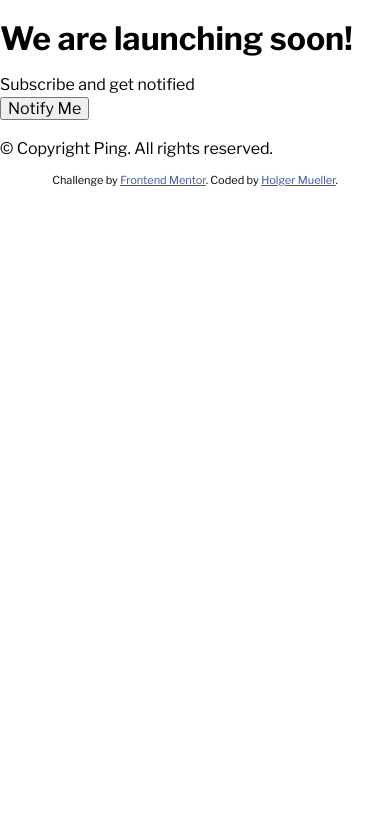
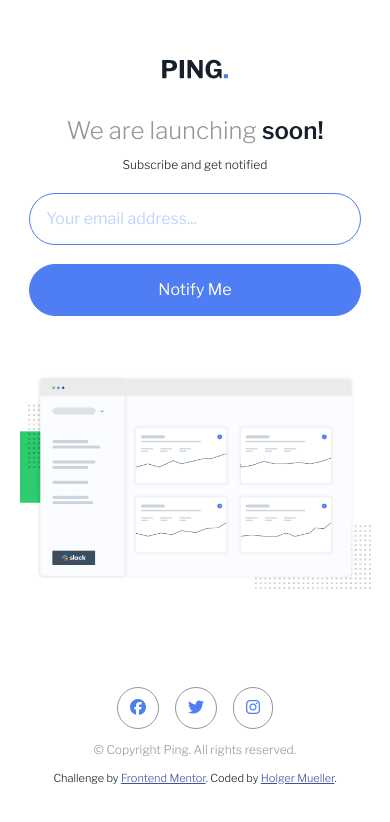
Before and after one commit to Holgermueller/ping-coming-soon-page, a plain HTML site: page index.html in a window 390 px wide. Drawn offline with nearby package versions, Linux system fonts and the light colour scheme.

Commit message:
finished mobile layout

```diff
--- a/index.html
+++ b/index.html
@@ -19,22 +19,59 @@
       rel="stylesheet"
     />
 
+    <script
+      src="https://kit.fontawesome.com/a338633f44.js"
+      crossorigin="anonymous"
+    ></script>
+
     <link rel="stylesheet" href="reset.css" />
     <link rel="stylesheet" href="styles.css" />
+
+    <script defer src="submit.js"></script>
 
     <title>Frontend Mentor | Ping coming soon page</title>
   </head>
   <body>
-    <h1>We are launching soon!</h1>
+    <main>
+      <img class="logo" src="images/logo.svg" alt="logo" />
 
-    <p>Subscribe and get notified</p>
+      <h1>We are launching <span>soon!</span></h1>
 
-    <button>Notify Me</button>
+      <p>Subscribe and get notified</p>
 
+      <form action="/">
+        <input
+          id="email"
+          type="email"
+          name="email"
+          placeholder="Your email address..."
+        />
+        <div id="messages"></div>
+        <button onclick="checkEmail(event)">Notify Me</button>
+      </form>
+
+      <img
+        class="demo-image"
+        src="images/illustration-dashboard.png"
+        alt="Example of how dashboard will look"
+      />
+    </main>
     <footer>
-      <p class="ping-footer-copy">
-        &copy; Copyright Ping. All rights reserved.
-      </p>
+      <div class="social-icons-container">
+        <a href="#" aria-label="Facebook profile"
+          ><i class="fa-brands fa-facebook"></i
+        ></a>
+
+        <a href="#" aria-label="Twitter profile"
+          ><i class="fa-brands fa-twitter"></i
+        ></a>
+
+        <a href="#" aria-label="Instagram profile"
+          ><i class="fa-brands fa-instagram"></i
+        ></a>
+      </div>
+
+      <p class="footer-copy">&copy; Copyright Ping. All rights reserved.</p>
       <p class="attribution">
         Challenge by
         <a href="https://www.frontendmentor.io?ref=challenge" target="_blank"
--- a/styles.css
+++ b/styles.css
@@ -3,12 +3,97 @@ html {
   padding: 0;
   margin: 0;
   font-family: "Libre Franklin", sans-serif;
+  text-align: center;
+}
+
+.logo {
+  margin: 15% auto 10%;
+  height: 1.25rem;
+}
+
+h1,
+p {
+  font-weight: 300;
+}
+
+h1 {
+  color: hsl(0, 0%, 59%);
+  font-size: 1.5rem;
+}
+
+h1 span,
+p {
+  color: hsl(209, 33%, 12%);
+}
+
+p {
+  font-size: 0.75rem;
+}
+
+h1 span {
+  font-weight: 600;
+}
+
+form {
+  margin: 5% auto 15%;
+}
+
+input[type="email"],
+button {
+  border-radius: 36px;
+  width: 85%;
+  padding: 16px;
+  border: 1px solid hsl(223, 87%, 63%);
+}
+
+::placeholder {
+  color: hsl(223, 100%, 88%);
+}
+
+input[type="email"] {
+  margin-bottom: 5%;
+}
+
+button {
+  background-color: hsl(223, 87%, 63%);
+  color: hsl(0, 0%, 100%);
+}
+
+.demo-image {
+  width: 90%;
+  margin: auto;
+}
+
+/* Footer styles */
+footer {
+  margin-top: 25%;
+}
+
+.social-icons-container {
+  display: flex;
+  justify-content: space-between;
+  width: 40%;
+  margin: auto;
+}
+
+.social-icons-container a {
+  border: 1px solid hsl(0, 0%, 59%);
+  border-radius: 36px;
+  padding: 8px 12px;
+}
+
+.social-icons-container a i {
+  color: hsl(223, 87%, 63%);
+}
+
+.footer-copy {
+  color: hsl(0, 0%, 59%);
 }
 
 .attribution {
   font-size: 11px;
-  text-align: center;
 }
 .attribution a {
+  border: none;
   color: hsl(228, 45%, 44%);
 }
--- /dev/null
+++ b/submit.js
@@ -0,0 +1,27 @@
+"use strict";
+
+const checkEmail = (event) => {
+  event.preventDefault();
+
+  let emailValue = document.getElementById("email").value;
+  let reg = /^\w+@[a-zA-Z_]+?\.[a-zA-Z]{2,3}$/;
+  let result = reg.test(emailValue);
+
+  if (result == false) {
+    document.getElementById("messages").innerHTML =
+      "Please provide a valid email";
+    document.getElementById("messages").style.display = "block";
+    document.getElementById("messages").style.color = "red";
+
+    document.getElementById("email").style.borderColor = "red";
+    document.getElementById("email").style.backgroundImage =
+      "url(images/icon-error.svg)";
+    document.getElementById("email").style.backgroundRepeat = "no-repeat";
+    document.getElementById("email").style.backgroundPosition = "scroll";
+    document.getElementById("email").style.backgroundPosition = "85%";
+  } else {
+    document.getElementById("messages").innerHTML = "Thank you!";
+    document.getElementById("messages").style.display = "block";
+    document.getElementById("messages").style.color = "green";
+  }
+};
```
